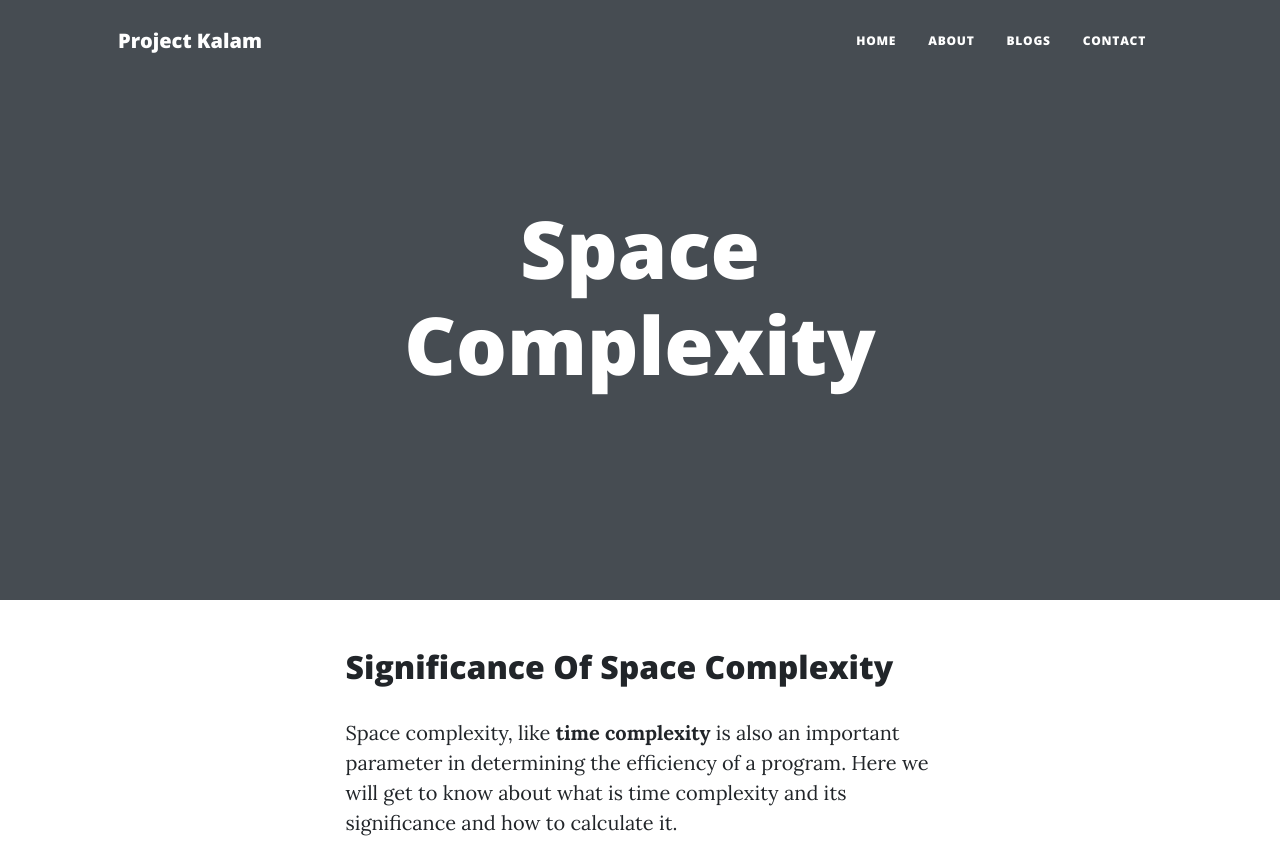
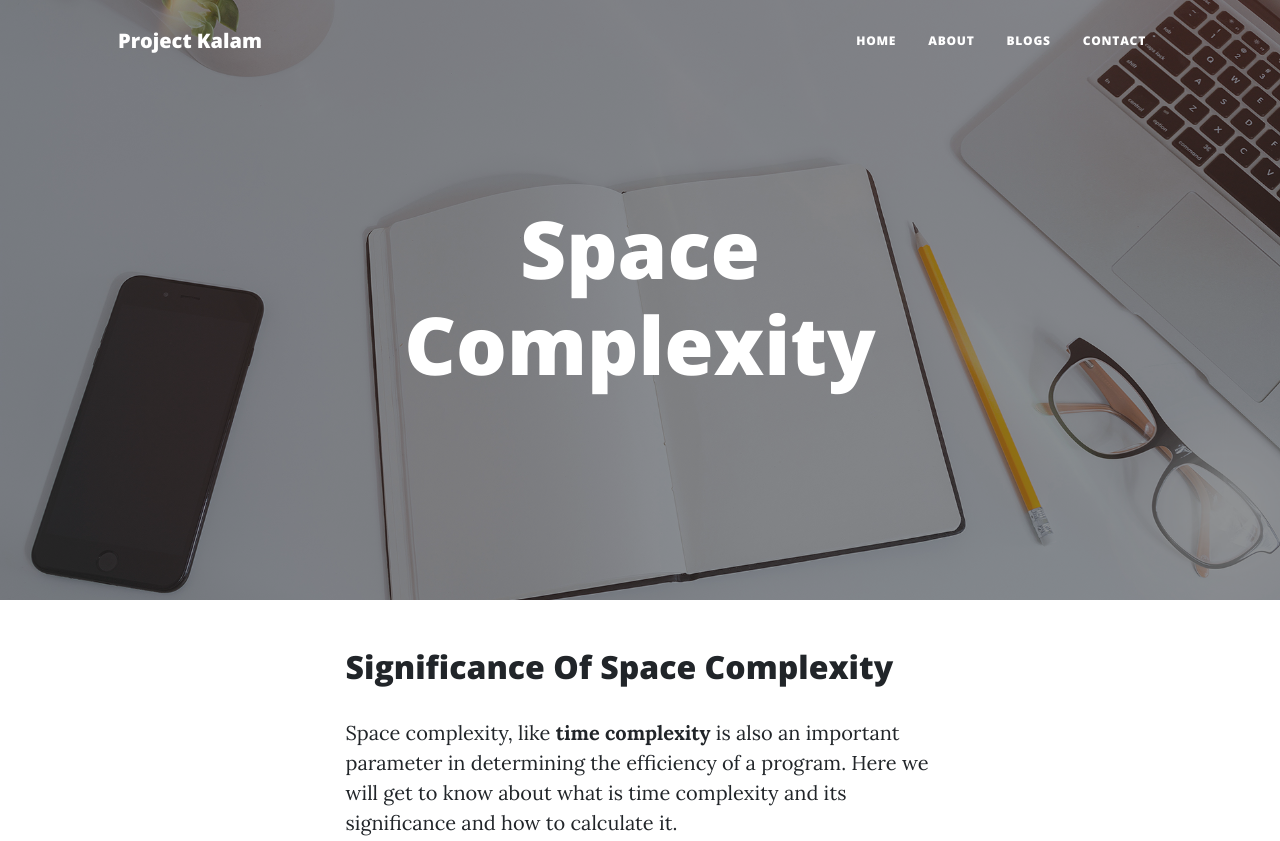
Before and after one commit to Kunal-D-Droid/Project-Kalam, a plain HTML site: page blog-2.html in a window 1280 px wide. Shown: the top 841 px of the page. Drawn offline with nearby package versions, Linux system fonts and the light colour scheme; files whose address does not match are found by name.

Commit message:
Update blog-2.html

```diff
--- a/blog-2.html
+++ b/blog-2.html
@@ -37,7 +37,7 @@
             </div>
         </nav>
         <!-- Page Header-->
-        <header class="masthead" style="background-image: url('assets/img/home-bg.jpg')">
+        <header class="masthead" style="background-image: url('img/home-bg.jpg')">
             <div class="container position-relative px-4 px-lg-5">
                 <div class="row gx-4 gx-lg-5 justify-content-center">
                     <div class="col-md-10 col-lg-8 col-xl-7">
```
